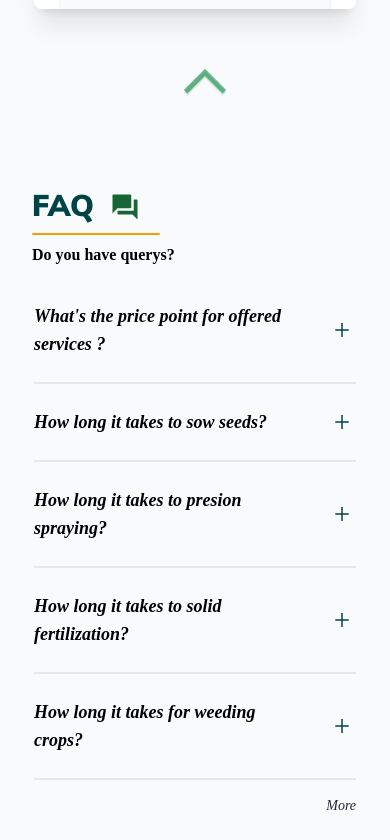
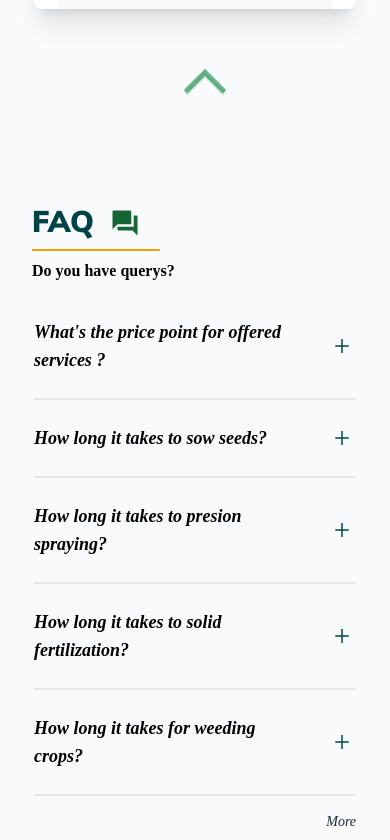
Before and after one commit to t2e0j0a4/Agrodroid-Web, a React (Create React App) app: page / in a window 390 px wide. Shown: the part 8164-9004 px from the top of the page. Built offline with nearby package versions, Linux system fonts and the light colour scheme.

Commit message:
AgroDroid 6-11-2022 22:33

```diff
--- a/src/Components/FAQ.jsx
+++ b/src/Components/FAQ.jsx
@@ -55,7 +55,7 @@ const FAQ = () => {
 
   return (
     <>
-      <main className="w-[100%] h-[100%] pt-8 md:pt-16 pb-8 overflow-x-hidden bg-gray-50" id="FAQ">
+      <main className="w-[100%] h-[100%] pt-12 md:pt-16 pb-8 overflow-x-hidden bg-gray-50" id="FAQ">
         <section className="w-[100%] h-[100%] py-2 px-4 overflow-x-hidden">
           <div className="text-3xl font-nunitosans flex items-center flex-row gap-4 mt-4 my-2 text-[#004346] ml-4" data-aos="zoom-in" data-aos-duration="400">
             FAQ <span className='w-fit'><MdQuestionAnswer className='text-green-800 text-outline'/></span>
```
